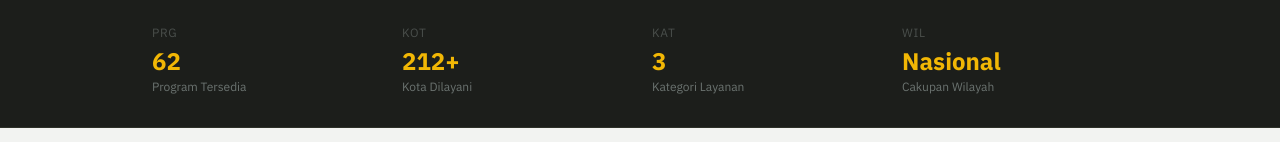
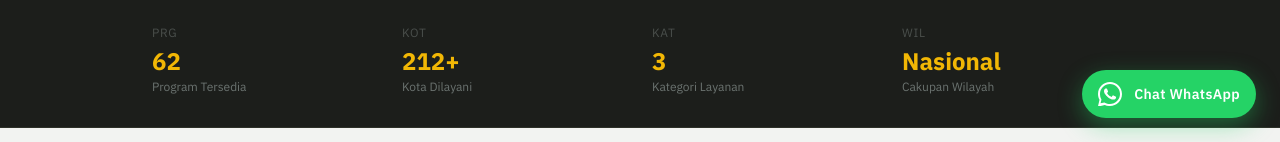
Before and after one commit to Nadps-28/trainingk3nusantara, a Next.js app: page / in a window 1280 px wide. Shown: the part 658-800 px from the top of the page. Built offline with nearby package versions, Linux system fonts and the light colour scheme.

Commit message:
update service schema urls to correct domain

```diff
--- a/app/layout.tsx
+++ b/app/layout.tsx
@@ -1,6 +1,7 @@
 import type { Metadata } from "next";
 import Link from "next/link";
 import WaIcon from "@/components/WaIcon";
+import WaFloatingButton from "@/components/WaFloatingButton";
 import "./globals.css";
 
 export const metadata: Metadata = {
@@ -106,6 +107,7 @@ export default function RootLayout({ children }: { children: React.ReactNode })
             </p>
           </div>
         </footer>
+        <WaFloatingButton />
       </body>
     </html>
   );
--- /dev/null
+++ b/components/WaFloatingButton.tsx
@@ -0,0 +1,40 @@
+"use client";
+
+import WaIcon from "./WaIcon";
+
+const WA_NUMBER = "6208118500177";
+const WA_MESSAGE = encodeURIComponent(
+  "Halo, saya ingin konsultasi mengenai pelatihan & jasa K3."
+);
+
+export default function WaFloatingButton() {
+  const waUrl = `https://wa.me/${WA_NUMBER}?text=${WA_MESSAGE}`;
+
+  return (
+    <a
+      href={waUrl}
+      target="_blank"
+      rel="noopener noreferrer"
+      aria-label="Hubungi kami via WhatsApp"
+      className="fixed bottom-6 right-6 z-50 flex items-center gap-3 p-3 sm:px-4 sm:py-3 rounded-full shadow-2xl transition-all duration-300 hover:scale-105 hover:shadow-green-500/30 group"
+      style={{
+        background: "#25D366",
+        color: "#ffffff",
+        boxShadow: "0 8px 24px rgba(37, 211, 102, 0.4)",
+        textDecoration: "none",
+      }}
+    >
+      <div className="relative flex items-center justify-center">
+        {/* Pulse effect animation */}
+        <span
+          className="absolute inline-flex h-full w-full rounded-full opacity-75 animate-ping"
+          style={{ background: "#25D366" }}
+        />
+        <WaIcon size={24} />
+      </div>
+      <span className="hidden sm:inline-block font-semibold text-sm tracking-wide">
+        Chat WhatsApp
+      </span>
+    </a>
+  );
+}
```
